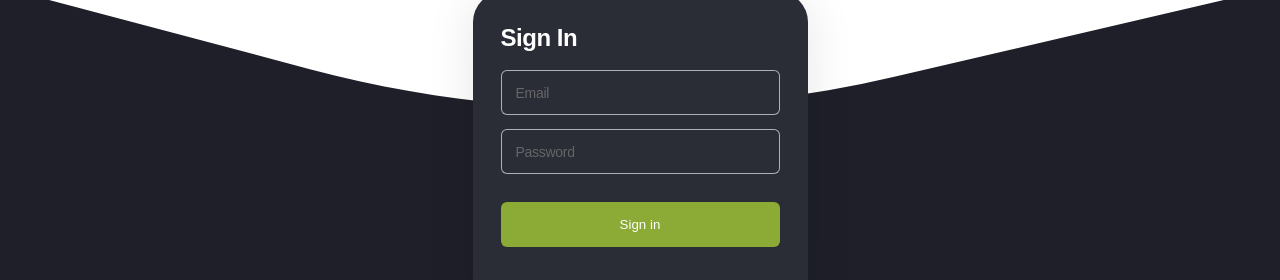
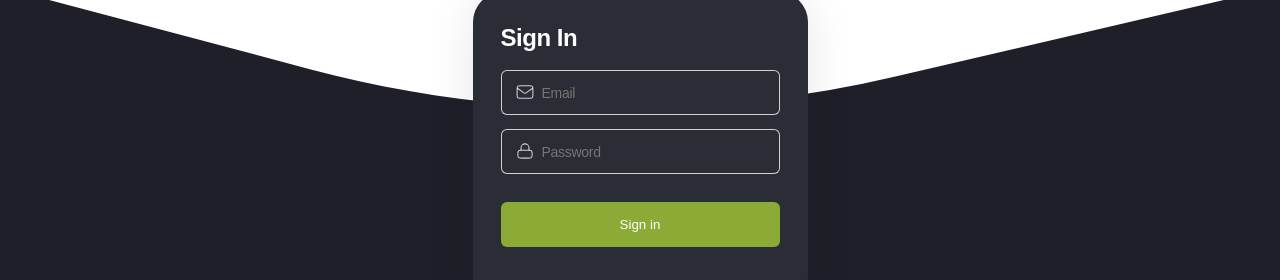
Before and after one commit to martadomzalska/so-yummy, a React (Create React App) app: page /so-yummy-cookbook/signin in a window 1280 px wide. Shown: the part 313-593 px from the top of the page. Built offline with nearby package versions, Linux system fonts and the light colour scheme; the HTML template or start-up script is replaced by a standard one.

Commit message:
updated SignInPage
-changes inputs and added icons
-updated styles

```diff
--- a/src/pages/SignInPage/SignIn.module.css
+++ b/src/pages/SignInPage/SignIn.module.css
@@ -34,7 +34,38 @@
   margin-top: 32px;
   margin-bottom: 18px;
 }
+.inputContainer {
+  width: 279px;
+  position: relative;
+}
+.iconInside {
+  position: absolute;
+  left: 14px;
+  top: 37%;
+  transform: translateY(-50%);
+  width: 20px;
+  height: 20px;
+}
+
 .input {
+  box-sizing: border-box;
+  display: flex;
+  width: 279px;
+  height: 45px;
+  background: #2a2c36;
+  font-family: "Poppins", sans-serif;
+  font-style: normal;
+  font-weight: 400;
+  font-size: 14px;
+  line-height: 21px;
+  letter-spacing: -0.02em;
+  color: #fafafa;
+  padding-left: 40px;
+  border: 1px solid rgba(250, 250, 250, 0.8);
+  border-radius: 6px;
+  margin-bottom: 14px;
+}
+/* .input {
   box-sizing: border-box;
   width: 279px;
   height: 45px;
@@ -51,7 +82,7 @@
   border: 1px solid rgba(250, 250, 250, 0.8);
   border-radius: 6px;
   margin-bottom: 14px;
-}
+} */
 
 .button {
   display: flex;
--- a/src/pages/SignInPage/SignInPage.js
+++ b/src/pages/SignInPage/SignInPage.js
@@ -1,5 +1,7 @@
 import { Link } from "react-router-dom";
 import { ReactComponent as PictureMobile } from "../../images/RegisterPage/picture-mobile.svg";
+import { ReactComponent as EmailIcon } from "../../images/RegisterPage/emailIcon.svg";
+import { ReactComponent as PasswordIcon } from "../../images/RegisterPage/passwordIcon.svg";
 import css from "./SignIn.module.css";
 
 function SignInPage() {
@@ -10,12 +12,17 @@ function SignInPage() {
       </div>
       <form className={css.form}>
         <label className={css.label}>Sign In</label>
+        <div className={css.inputContainer}>
+          <EmailIcon className={css.iconInside} />
           <input
             className={css.input}
             type="email"
             name="email"
             placeholder="Email"
           ></input>
+        </div>
+        <div className={css.inputContainer}>
+          <PasswordIcon className={css.iconInside} />
           <input
             className={css.input}
             type="password"
@@ -23,6 +30,7 @@ function SignInPage() {
             placeholder="Password"
             minLength={8}
           ></input>
+        </div>
         <button className={css.button} type="submit">
           Sign in
         </button>
```
Lines whose indentation alone changed are shown as unchanged.
